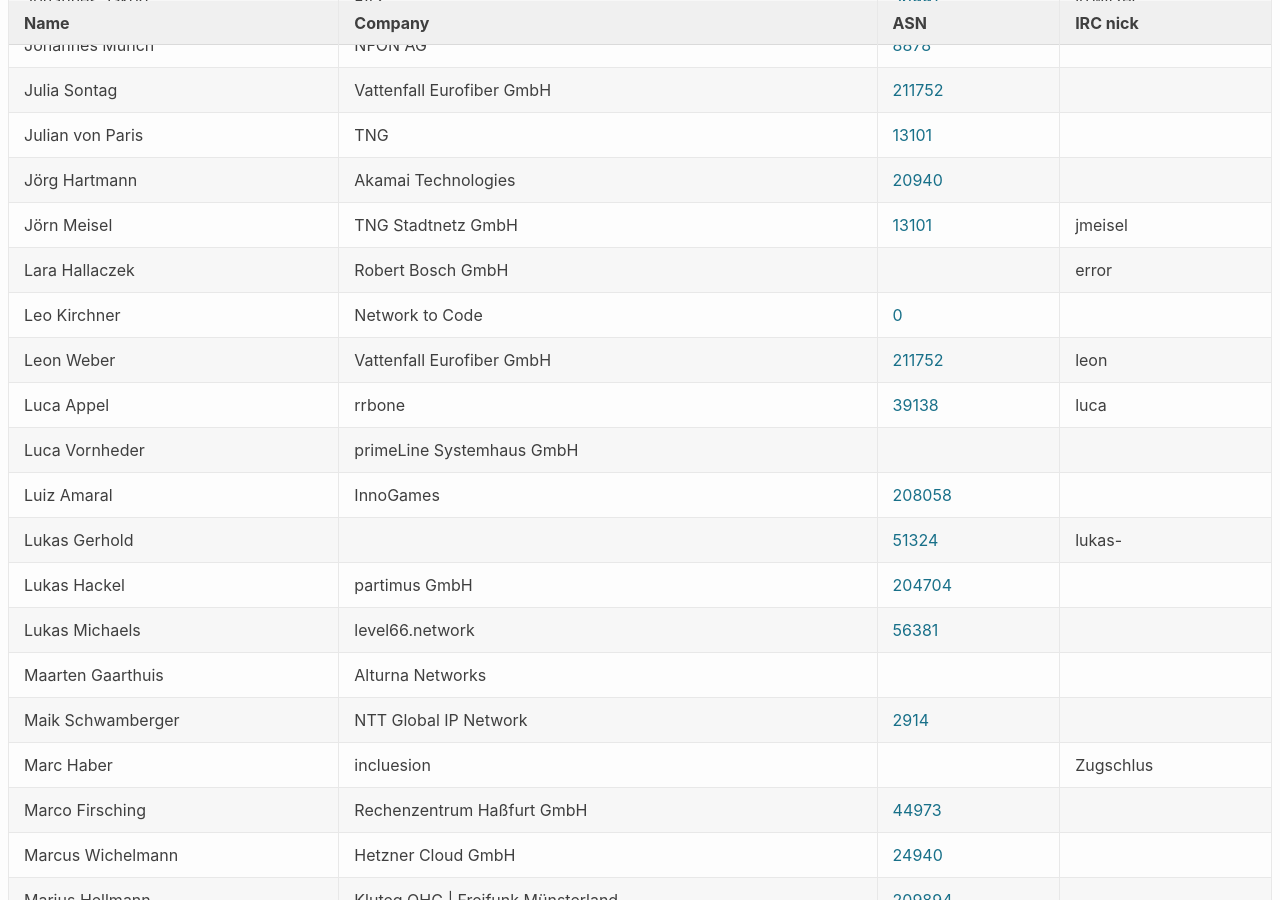
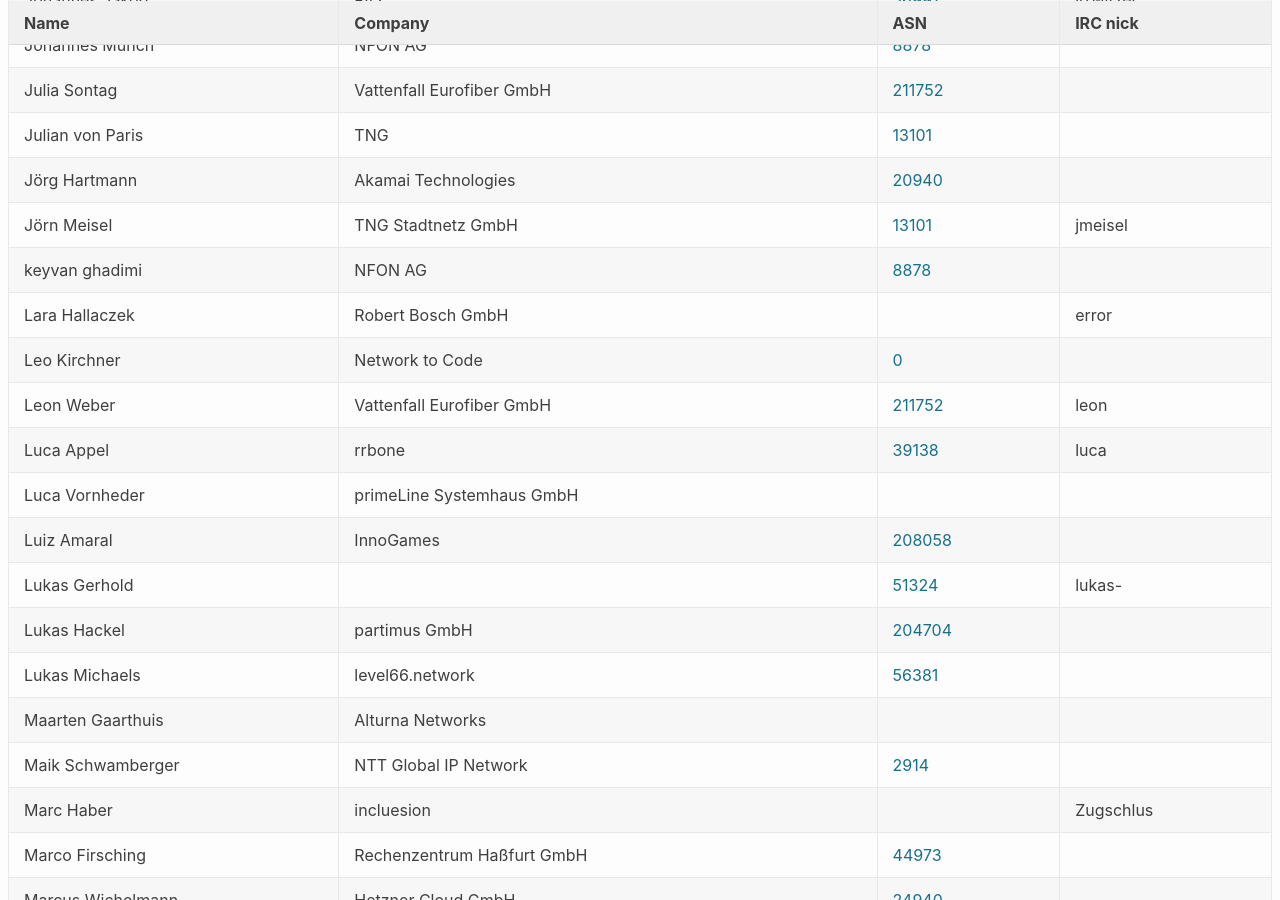
Before and after one commit to denog/pretix-attendeelist, a Jekyll site: the page built from denog15/index.md, in a window 1280 px wide and 900 px high, scrolled down 2044 px. Built offline with Jekyll 4.4.1, drawn with Linux system fonts in a browser that asks for light colours.

Commit message:
Latest data: Mon Aug 28 06:30:00 UTC 2023

```diff
--- a/_data/attendees_denog15_onsite.json
+++ b/_data/attendees_denog15_onsite.json
@@ -280,6 +280,12 @@
     "company": "Vattenfall Eurofiber GmbH",
     "irc": null,
     "asn": "211752"
+  },
+  {
+    "name": "keyvan ghadimi",
+    "company": "NFON AG",
+    "irc": null,
+    "asn": "8878"
   },
   {
     "name": "Lara Hallaczek",
```
